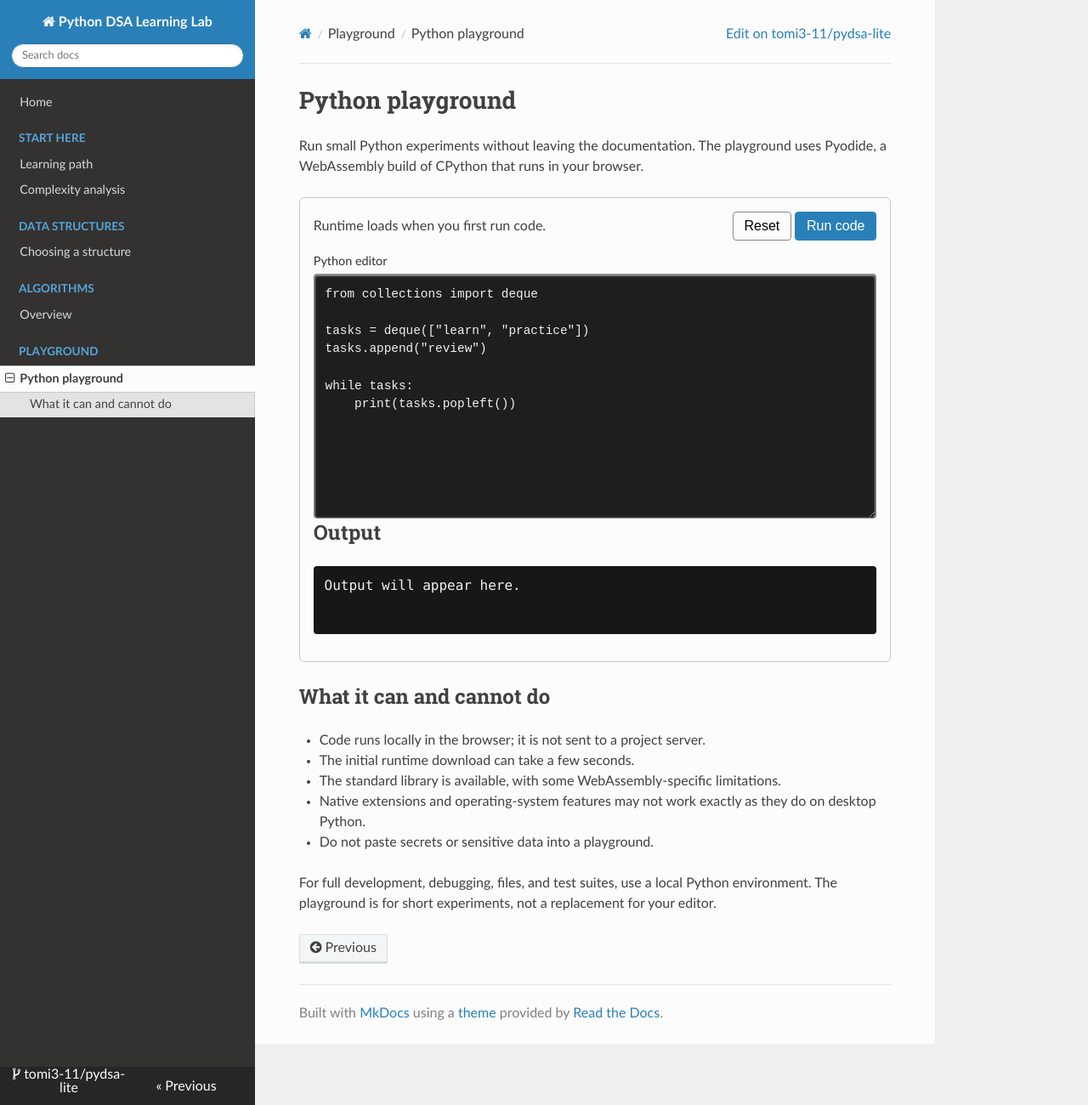
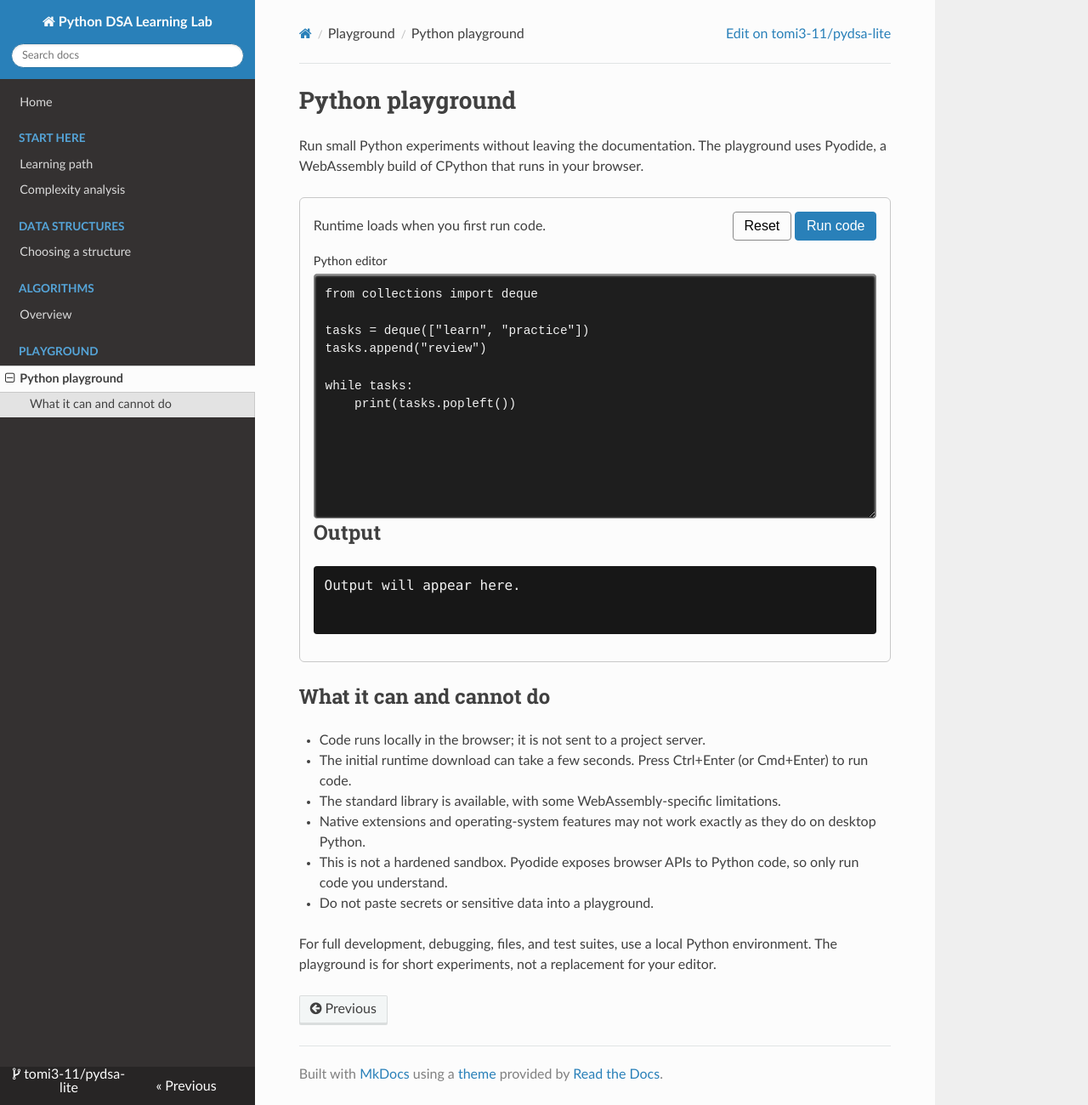
Before and after one commit to tomi3-11/pydsa-lite, an MkDocs documentation site: the page built from docs/playground/index.md, in a window 1280 px wide and 1300 px high. Shown: the whole window at 85% size. Built offline with MkDocs 1.6.1, drawn with Linux system fonts in a browser that asks for light colours; nearby versions of some CDN libraries.

Commit message:
docs: clarify playground controls and execution boundaries

```diff
--- a/docs/playground/index.md
+++ b/docs/playground/index.md
@@ -25,9 +25,10 @@ while tasks:
 ## What it can and cannot do
 
 - Code runs locally in the browser; it is not sent to a project server.
-- The initial runtime download can take a few seconds.
+- The initial runtime download can take a few seconds. Press Ctrl+Enter (or Cmd+Enter) to run code.
 - The standard library is available, with some WebAssembly-specific limitations.
 - Native extensions and operating-system features may not work exactly as they do on desktop Python.
+- This is not a hardened sandbox. Pyodide exposes browser APIs to Python code, so only run code you understand.
 - Do not paste secrets or sensitive data into a playground.
 
 For full development, debugging, files, and test suites, use a local Python environment. The playground is for short experiments, not a replacement for your editor.
```
